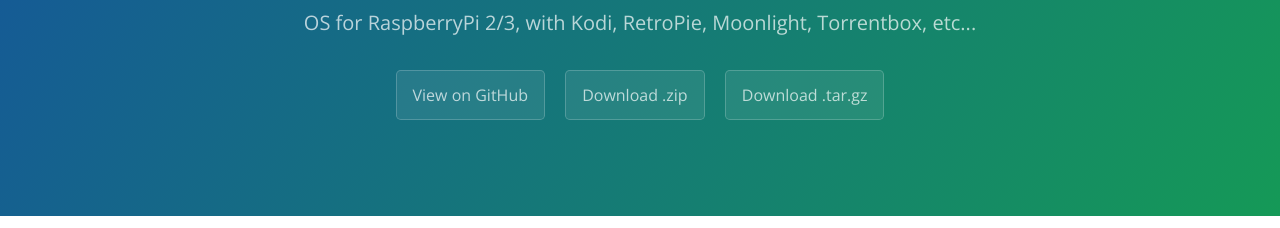
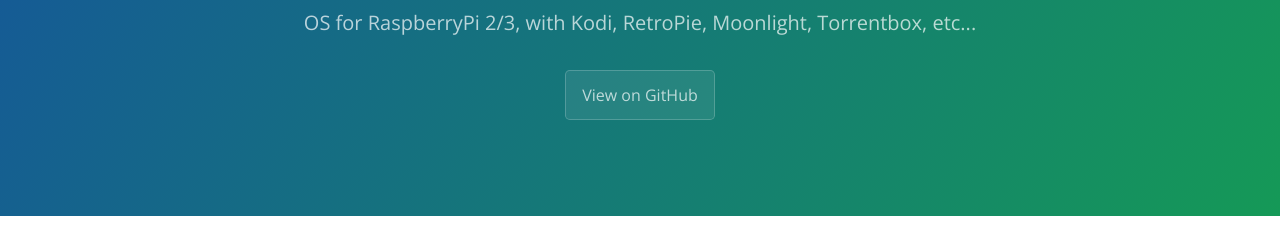
Before and after one commit to aikoncwd/aikoncwd-rpi-mediacenter, a plain HTML site: page index.html in a window 1280 px wide. Shown: the part 167-395 px from the top of the page. Drawn offline with nearby package versions, Linux system fonts and the light colour scheme.

Commit message:
Update index.html

```diff
--- a/index.html
+++ b/index.html
@@ -14,8 +14,6 @@
       <h1 class="project-name">Aikoncwd-rpi-mediacenter</h1>
       <h2 class="project-tagline">OS for RaspberryPi 2/3, with Kodi, RetroPie, Moonlight, Torrentbox, etc...</h2>
       <a href="https://github.com/aikoncwd/aikoncwd-rpi-mediacenter" class="btn">View on GitHub</a>
-      <a href="https://github.com/aikoncwd/aikoncwd-rpi-mediacenter/zipball/master" class="btn">Download .zip</a>
-      <a href="https://github.com/aikoncwd/aikoncwd-rpi-mediacenter/tarball/master" class="btn">Download .tar.gz</a>
     </section>
 
     <section class="main-content">
```
